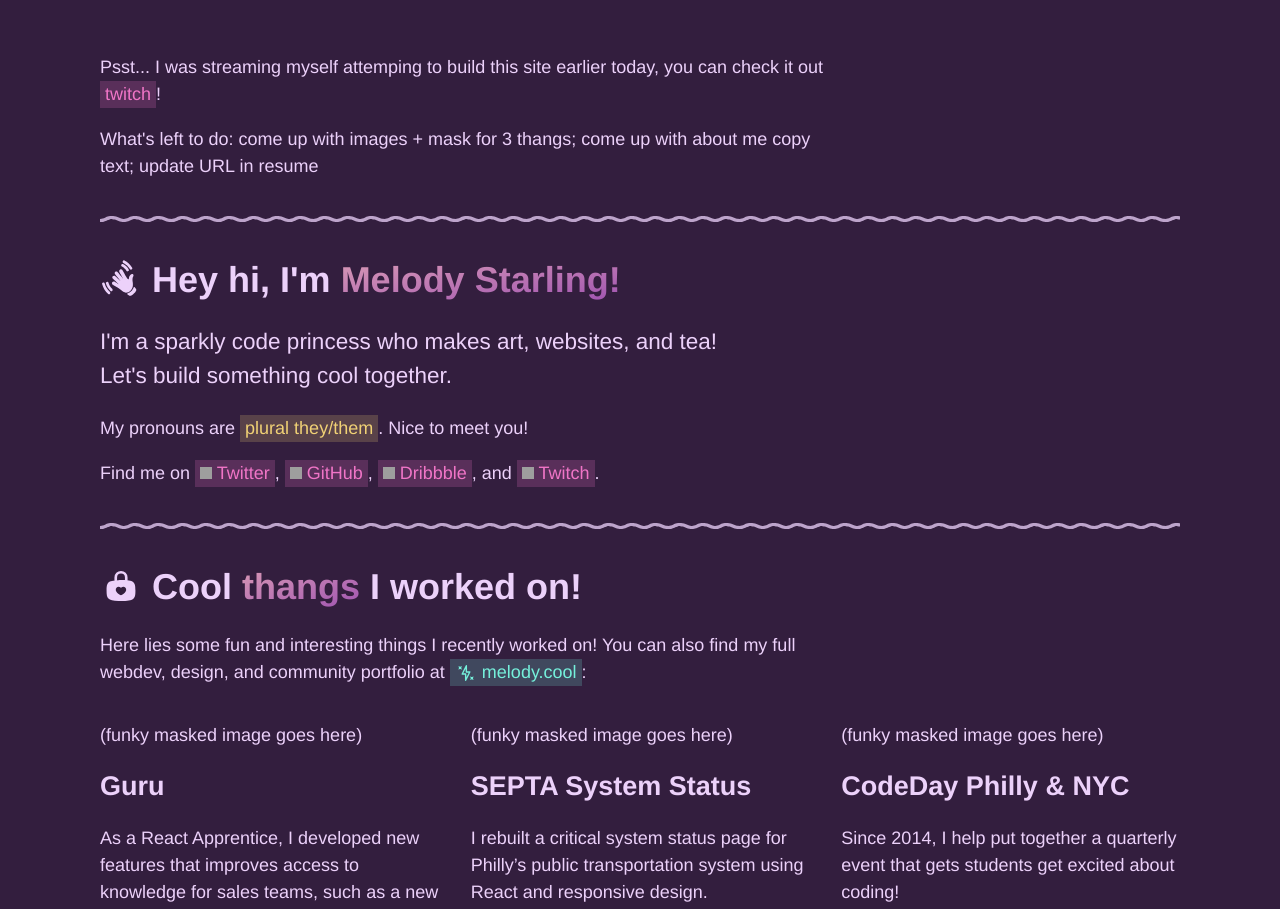
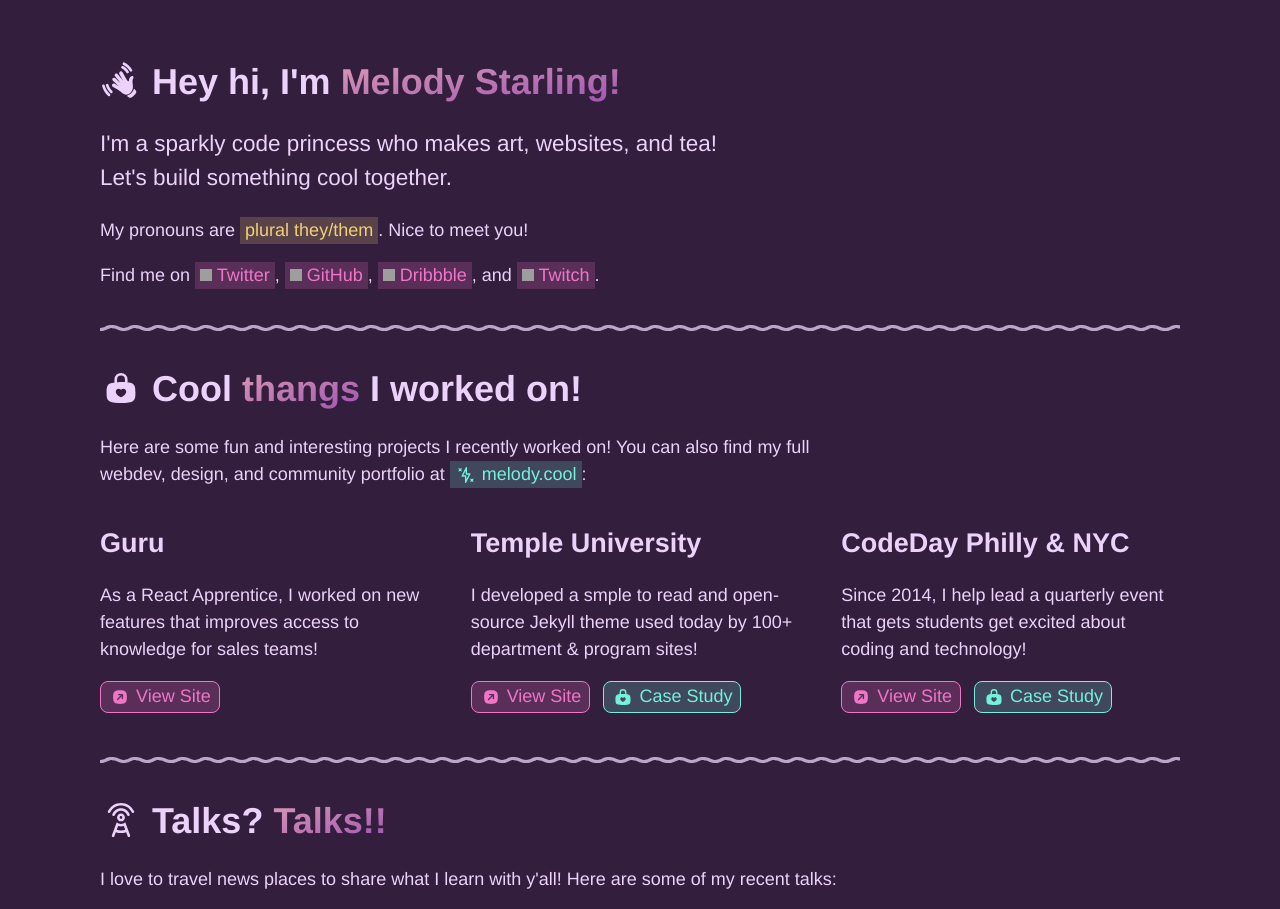
Before and after one commit to pixelyunicorn/2019-website, a Jekyll site: the page built from index.html, in a window 1280 px wide and 1400 px high. Shown: the top 909 px of the window. Built offline with Jekyll 4.4.1, drawn with Linux system fonts in a browser that asks for light colours; some web fonts are replaced; some of the changed text lies outside the part shown; grey boxes are pictures that could not be loaded.

Commit message:
🌲🎍 net/work edition

```diff
--- a/_data/portfolio.yaml
+++ b/_data/portfolio.yaml
@@ -1,15 +1,15 @@
 - title: Guru
-  desc: As a React Apprentice, I developed new features that improves access to knowledge for sales teams, such as a new content sharing workflow!
+  desc: As a React Apprentice, I worked on new features that improves access to knowledge for sales teams!
   image:
   link: https://getguru.com/
   case:
-- title: SEPTA System Status
-  desc: I rebuilt a critical system status page for Philly’s public transportation system using React and responsive design.
+- title: Temple University
+  desc: I developed a smple to read and open-source Jekyll theme used today by 100+ department & program sites!
   image:
-  link: https://septa.neocities.org/
-  case: https://melody.cool/septa
+  link: https://develop.cla.temple.edu/global-studies/
+  case: https://melody.cool/temple
 - title: CodeDay Philly & NYC
-  desc: Since 2014, I help put together a quarterly event that gets students get excited about coding!
+  desc: Since 2014, I help lead a quarterly event that gets students get excited about coding and technology!
   image:
   link: https://codeday.org/
   case: https://melody.cool/codeday
--- a/index.html
+++ b/index.html
@@ -2,16 +2,6 @@
 title: "Welcome to melody.dev!!1!"
 layout: default
 ---
-
-<p>
-  Psst... I was streaming myself attemping to build this site earlier today, you can check it out <a href="https://www.twitch.tv/videos/386750942" target="_blank" class="uno">twitch</a>!
-</p>
-
-<p>
-  What's left to do: come up with images + mask for 3 thangs; come up with about me copy text; update URL in resume
-</p>
-
-<hr>
 
 <h1 id="welcome">
   {% include icons/welcome.svg size="42" %}
@@ -38,15 +28,15 @@
 </h1>
 
 <p>
-  Here lies some fun and interesting things I recently worked on! You can also find my full webdev, design, and community portfolio at <a class="tre" href="https://melody.cool" target="_blank">{% include icons/bolt.svg size="22" %} melody.cool</a>:
+  Here are some fun and interesting projects I recently worked on! You can also find my full webdev, design, and community portfolio at <a class="tre" href="https://melody.cool" target="_blank">{% include icons/bolt.svg size="22" %} melody.cool</a>:
 </p>
 
 <grid column-count="3" phone-column-count="1">
   {% for project in site.data.portfolio %}
     <project>
-      <p>
-        {{ project.image }} (funky masked image goes here)
-      </p>
+      {% if project.image %}<p>
+        <img src="{{ project.image }}" alt="{{ project.name }} screenshot" />
+      </p>{% endif %}
       <h2>{{ project.title }}</h2>
       <p>
         {{ project.desc }}
@@ -68,7 +58,7 @@
   Talks? <yeet>Talks!!</yeet>
 </h1>
 <p>
-  I like to travel places and share what I learn with y'all! Here are some of my recent talks:
+  I love to travel news places to share what I learn with y'all! Here are some of my recent talks:
 </p>
 <grid column-count="2" phone-column-count="1">
   {% for talk in site.data.talks %}
@@ -94,13 +84,27 @@
 </h1>
 
 <p>
-  Knock, knock! It's Melody and I want to say hi!
+  I consider myself to be a jack of all trades, but master of none. My experience consists of a trail mix between:
 </p>
 
+<ul>
+  <li>Web Development!</li>
+  <li>UI/UX Design!</li>
+  <li>Community Management!</li>
+  <li>Esports!</li>
+</ul>
+
 <p>
-  I'm a queer cyberpunk unicorn code princess. Somehow.
+  My current affiliations are:
 </p>
 
+<ul>
+  <li><a href="https://srnd.org/" target="_blank" class="uno"><img src="https://2018.melody.cool/media/stickers/codeday.png" alt="CodeDay Philly logo" style="max-height:1em" /> srnd.org</a>, CodeDay Philly organizer</li>
+  <li><a href="https://tacojs.github.io" target="_blank" class="uno"><img src="https://2018.melody.cool/media/stickers/tacojs.png" alt="TacoJS logo" style="max-height:1em" /> TacoJS</a>, lead organizer (on hiatus)</li>
+  <li><a href="http://septayac.com" target="_blank" class="uno"><img src="https://2018.melody.cool/media/stickers/septa.png" alt="SEPTA logo" style="max-height:.8em;vertical-align:baseline" /> SEPTA Youth Advisory Council</a>, tech and equity advisor</li>
+  <li><a href="https://twitter.com/hrgesports" target="_blank" class="uno"><img src="https://2018.melody.cool/media/stickers/hrg.png" alt="HRG logo" style="max-height:1em" /> Hormone Replacement Gaming</a>, pro~fresh~ional <a href="https://twitter.com/pixelysquid" target="_blank" class="uno"><img src="https://2018.melody.cool/media/stickers/squid.png" alt="Splatoon squid" style="max-height:1em; transform:rotate(22deg)" /> Splatoon 2</a> player</li>
+</ul>
+
 <p>
-  I'll finish this before tomorrow afternoon... hopefully!
+  <strong>Let's build something cool together!</strong> The best way to get in touch with me is thru Twitter DMs. You can also send an email to hi at this domain!
 </p>
```
Also changed, not shown: they.md (+3 -3 lines).
